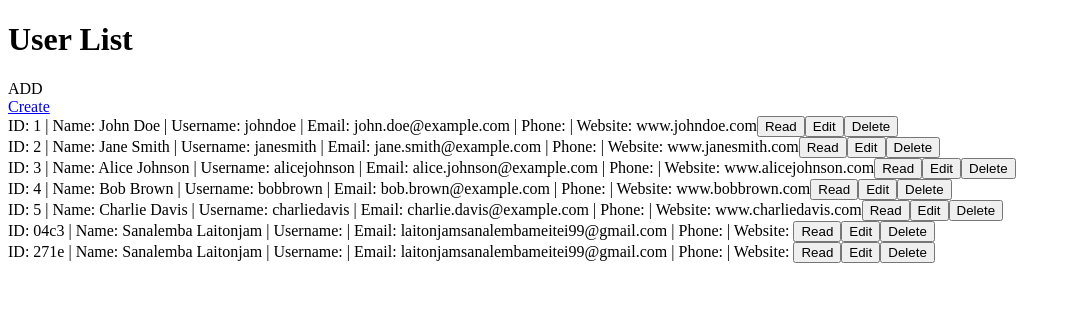
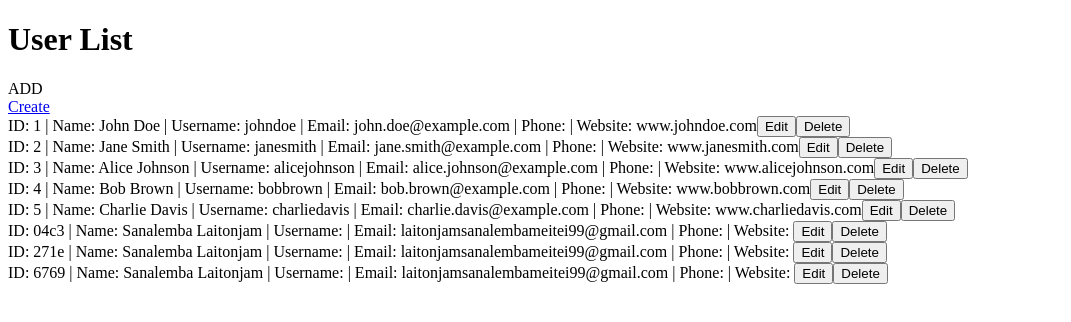
Before and after one commit to Sanalemba991/CURD-FullStack, a React (Vite) app: page / in a window 1280 px wide. Shown: the top 322 px of the page, without its empty margins (0-1071 px from the left). Built offline with nearby package versions, Linux system fonts and the light colour scheme; data requests are answered from the project's data file.

Commit message:
Read Processing

```diff
--- a/db.json
+++ b/db.json
@@ -51,6 +51,12 @@
       "name": "Sanalemba Laitonjam",
       "email": "laitonjamsanalembameitei99@gmail.com",
       "phoneNo": "09863209986"
+    },
+    {
+      "id": "6769",
+      "name": "Sanalemba Laitonjam",
+      "email": "laitonjamsanalembameitei99@gmail.com",
+      "phoneNo": "09863209986"
     }
   ]
 }
--- a/src/Home.jsx
+++ b/src/Home.jsx
@@ -30,7 +30,7 @@ function Home() {
         {data.map(user => (
           <div key={user.id}>
             ID: {user.id} | Name: {user.name} | Username: {user.username} | Email: {user.email} | Phone: {user.phone} | Website: {user.website}
-            <button>Read</button>
+           <Link to={`/read/${user.id}`}></Link>
             <button>Edit</button>
             <button>Delete</button>
 
--- a/src/Read.jsx
+++ b/src/Read.jsx
@@ -1,7 +1,24 @@
-import React from 'react';
+import React, { useEffect, useState } from 'react'
+import { useParams } from 'react-router-dom'
 
-const Read = () => {
-  return <h1>Read Page</h1>;
-};
+function Read() {
 
-export default Read;
+  const [data,setData]=useState([])
+
+const {id}=useParams();
+
+  useEffect(()=>{
+    axios.read(`http://localhost:3000/users/`+id)
+    .then(res=>{res.data})
+
+
+  },[])
+
+  return (
+    <div>
+
+    </div>
+  )
+}
+
+export default Read
```
